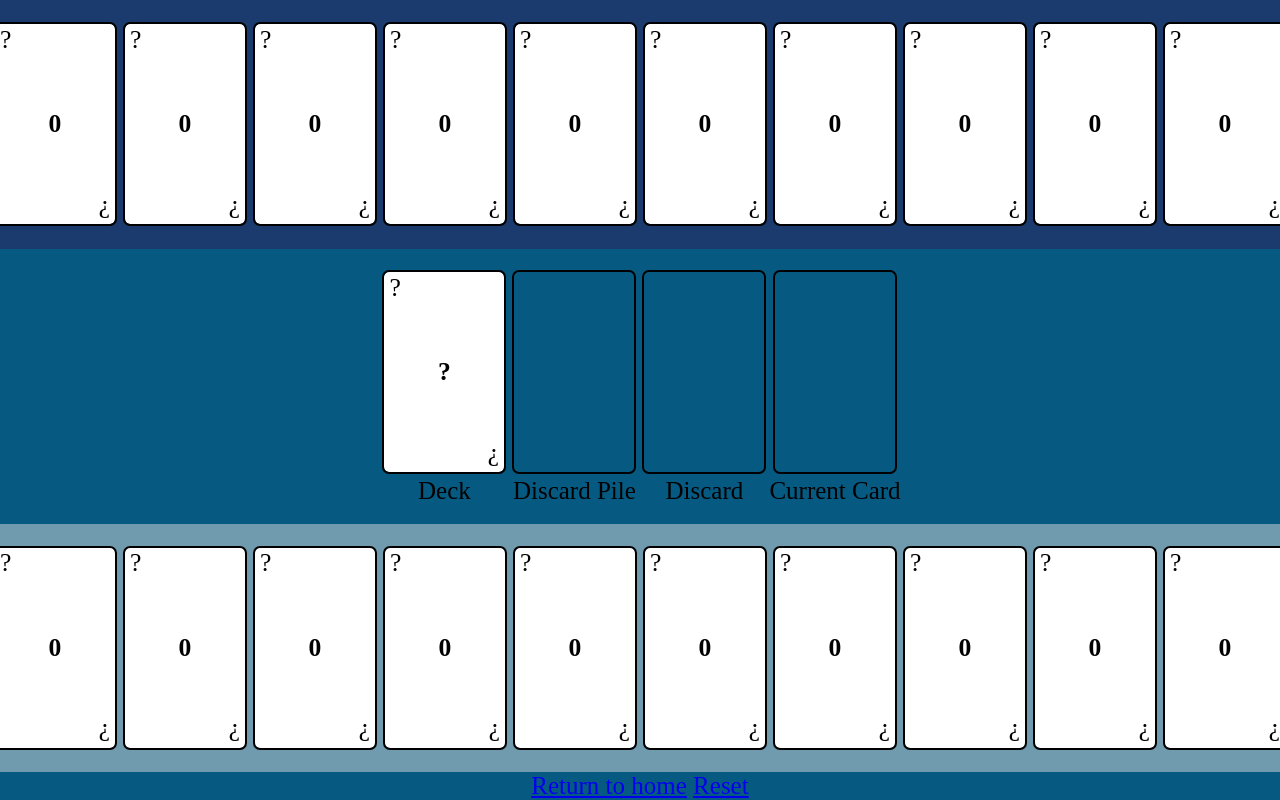
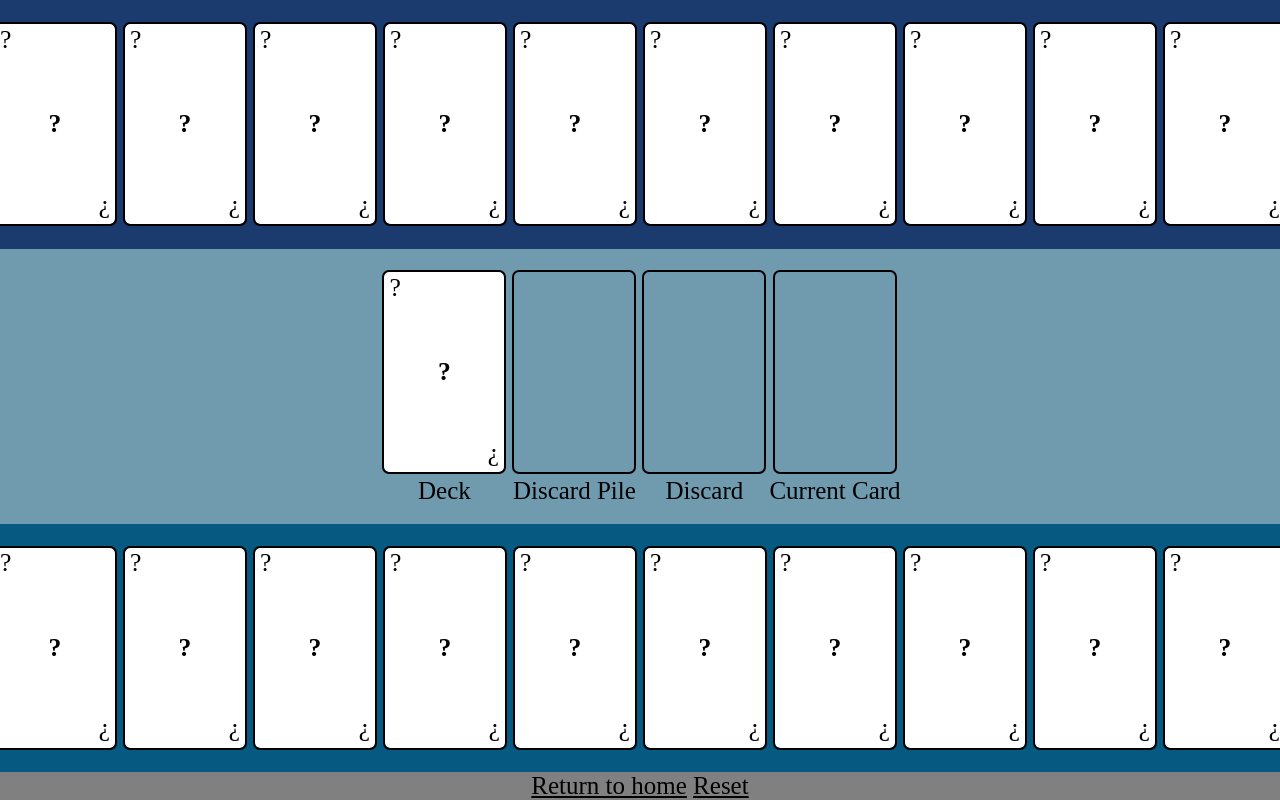
Before and after one commit to Seann321/cardProject, a Flask app: page /garbage/ in a window 1280 px wide. Run offline with Flask 2, Linux system fonts and the light colour scheme; style sheets or scripts are compiled from the project's sources.

Commit message:
Adding coming soon text to unfinished games, and some styling changes in garbage.

```diff
--- a/deck.py
+++ b/deck.py
@@ -45,7 +45,7 @@ def getCardSuitSymbol(card, color='black'):
 
 def convertDeckToHTMLString(hand):
     if len(hand) == 0:
-        return 'Invalid Hand'
+        return 'Game Over'
     x = []
     for card in hand:
         string = ''
--- a/main.py
+++ b/main.py
@@ -175,5 +175,6 @@ def returnToLanding():
 def blank():
     return flask.redirect('/templates/index.html')
 
+
 if __name__ == '__main__':
     app.run(debug=True, port=os.getenv("PORT", default=5000))
--- a/static/styles/garbage.scss
+++ b/static/styles/garbage.scss
@@ -12,18 +12,18 @@ html, body {
   font-size: 50px;
 }
 
-#seperator{
+#seperator {
   max-height: 275px;
   font-size: 25px;
 }
 
-#player1Cards, #player2Cards, #seperator{
+#player1Cards, #player2Cards, #seperator {
   display: flex;
   justify-content: center;
   align-items: center;
 }
 
-.centerCards{
+.centerCards {
   display: flex;
   flex-direction: column-reverse;
   align-items: center;
--- a/templates/garbage.html
+++ b/templates/garbage.html
@@ -6,8 +6,8 @@
     <title>Garbage</title>
 </head>
 <body>
-<div class="lines" style="background: #1b3b6f" id="player1Cards"></div>
-<div class="lines" style="background: #065a82" id="seperator">
+<div class="lines" style="background: #1b3b6f" id="player2Cards"></div>
+<div class="lines" style="background: #709aae" id="seperator">
     <div class="centerCards">
         Deck
         <a onclick="fetchNewData('/garbageDeckPull/')">
@@ -21,24 +21,24 @@
     <div class="centerCards">
         Discard Pile
         <a onclick="fetchNewData('/garbagePullFromDiscard/')" id="discardCard">
-            <div class="card" style="background: #065a82"></div>
+            <div class="card" style="background: #709aae"></div>
         </a>
 
     </div>
     <div class="centerCards">
         Discard
         <a onclick="fetchNewData('/garbageDiscardCard/')">
-            <div class="card" style="background: #065a82"></div>
+            <div class="card" style="background: #709aae"></div>
         </a>
     </div>
     <div class="centerCards">
         Current Card
         <a id="currentCardDisplay">
-            <div class="card" style="background: #065a82"></div>
+            <div class="card" style="background: #709aae"></div>
         </a>
     </div>
 </div>
-<div class="lines" style="background: #709aae" id="player2Cards"></div>
+<div class="lines" style="background: #065a82" id="player1Cards"></div>
 <script>
     let playerDivArray = []
     let playerHandArray
@@ -105,7 +105,7 @@
     function updateCard(cardData, id, data) {
         let cardText = cardData[data][1];
         if (cardText === '?') {
-            document.getElementById(id).innerHTML = '<div class="card" style="background: #065a82"></div>'
+            document.getElementById(id).innerHTML = '<div class="card" style="background: #709aae"></div>'
             return
         }
         if (cardText === '1') {
@@ -148,14 +148,20 @@
 
     // Inner HTML for each of the player cards
     function innerHTMLData(i) {
+        let innerText
         let color = 'style="color: black"'
         if (playerHandArray[i].charAt(0) === "♦" || playerHandArray[i].charAt(0) === "♥") {
             color = 'style="color: red"'
         }
+        if(playerHandArray[i].substring(1) === '0'){
+            innerText = '?'
+        }else{
+            innerText = playerHandArray[i].substring(1)
+        }
         return '<div class=card ' + color + ' onclick="fetchNewData(`/garbageCardData/${JSON.stringify(' + i + ')}`)">  <div class="top">' +
             playerHandArray[i].charAt(0) +
             '</div><div class = "text">' +
-            playerHandArray[i].substring(1) +
+            innerText +
             '</div> <div class = "bottom">' +
             playerHandArray[i].charAt(0) +
             "</div></div>";
@@ -163,14 +169,20 @@
 
     // Inner HTML for each of the AI cards
     function innerHTMLDataAI(i) {
+        let innerText
         let color = 'style="color: black"'
         if (AIHandArray[i].charAt(0) === "♦" || AIHandArray[i].charAt(0) === "♥") {
             color = 'style="color: red"'
         }
+        if(AIHandArray[i].substring(1) === '0'){
+            innerText = '?'
+        }else{
+            innerText = AIHandArray[i].substring(1)
+        }
         return '<div class=card ' + color + ' onclick="fetchNewData(`/garbageCardData/${JSON.stringify(' + i + ')}`)">  <div class="top">' +
             AIHandArray[i].charAt(0) +
             '</div><div class = "text">' +
-            AIHandArray[i].substring(1) +
+            innerText +
             '</div> <div class = "bottom">' +
             AIHandArray[i].charAt(0) +
             "</div></div>";
@@ -178,9 +190,9 @@
 
 
 </script>
-<div style="background: #065a82; font-size: 25px;text-align: center" id="footer">
-    <a href="/return/">Return to home</a>
-    <a href="/garbageReset/">Reset</a>
+<div style="background: grey; font-size: 25px;text-align: center" id="footer">
+    <a href="/return/" style="color: black">Return to home</a>
+    <a href="/garbageReset/" style="color:black;">Reset</a>
 </div>
 </body>
 </html>
```
Also changed, not shown: static/styles/blackjack.css (+4 -6 lines), templates/index.html (+6 -4 lines), 1 other file.
